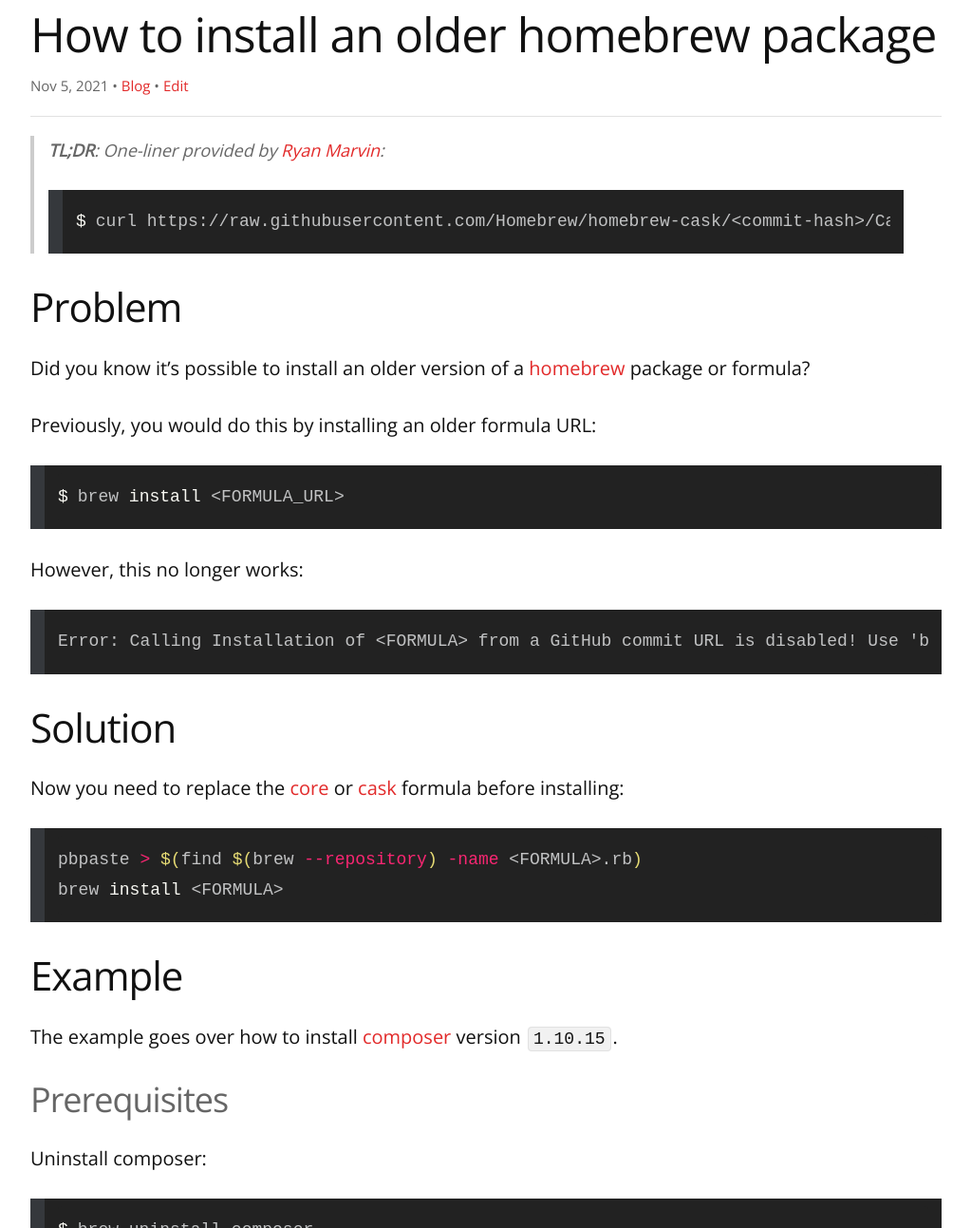
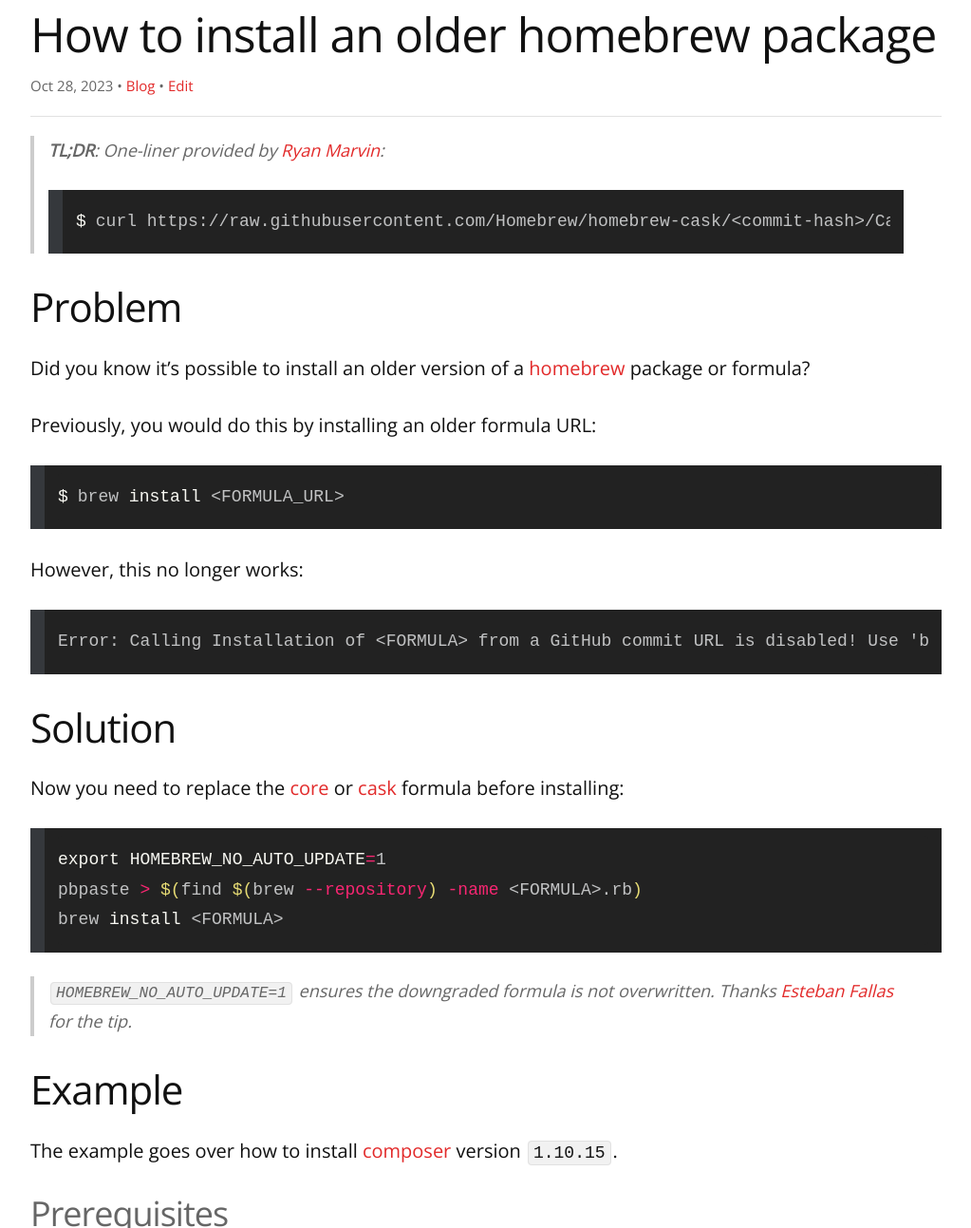
Before and after one commit to remarkablemark/remarkablemark.github.io, a Jekyll site: the page built from _posts/2017/2017-02-03-install-brew-package-version.md, in a window 1280 px wide and 1400 px high, cut to the strip 107-1400 px from the top of the window. Shown: the whole strip at 95% size, without its empty margins (128-1151 px from the left). Built offline with Jekyll 4.4.1, drawn with Linux system fonts in a browser that asks for light colours; comment, search, counter and statistics services are not loaded; some of the changed text lies outside the part shown.

Commit message:
fix(posts): update "How to install an older homebrew package"
Post: 2017-02-03-install-brew-package-version.md

Add homebrew tip from comment section and replace broken GitHub link

````diff
--- a/_posts/2017/2017-02-03-install-brew-package-version.md
+++ b/_posts/2017/2017-02-03-install-brew-package-version.md
@@ -2,7 +2,7 @@
 layout: post
 title: How to install an older homebrew package
 date: 2017-02-03 23:53:00
-updated: 2021-11-05 21:00:34
+updated: 2023-10-28 17:46:20
 excerpt: How to install an older homebrew package or formula.
 categories: homebrew
 ---
@@ -34,9 +34,12 @@
 Now you need to replace the [core](https://github.com/Homebrew/homebrew-core/find/master) or [cask](https://github.com/Homebrew/homebrew-cask) formula before installing:
 
 ```bash
+export HOMEBREW_NO_AUTO_UPDATE=1
 pbpaste > $(find $(brew --repository) -name <FORMULA>.rb)
 brew install <FORMULA>
 ```
+
+> `HOMEBREW_NO_AUTO_UPDATE=1` ensures the downgraded formula is not overwritten. Thanks [Esteban Fallas](https://disq.us/p/2qbby4v) for the tip.
 
 ## Example
 
@@ -64,7 +67,7 @@
 
 The formula filename should be `composer.rb`.
 
-Open the [file](https://github.com/Homebrew/homebrew-core/blob/master/Formula/composer.rb) and click [History](https://github.com/Homebrew/homebrew-core/commits/eb56ac0aba935d203d0e5833e50f75360f3bf5be/Formula/composer.rb):
+Open the [file](https://github.com/Homebrew/homebrew-core/blob/master/Formula/c/composer.rb) and click [History](https://github.com/Homebrew/homebrew-core/commits/master/Formula/c/composer.rb):
 
 ![Click History]({{ "/images/2020/2020-11-04-homebrew-core-composer-history.png" | prepend: site.assets_path }})
 
@@ -85,6 +88,12 @@
 Select and copy the raw formula:
 
 ![Copy code]({{ "/images/2020/2020-11-04-homebrew-core-composer-raw-select.png" | prepend: site.assets_path }})
+
+Disable auto update:
+
+```sh
+export HOMEBREW_NO_AUTO_UPDATE=1
+```
 
 Open the local formula on your machine:
 
````
